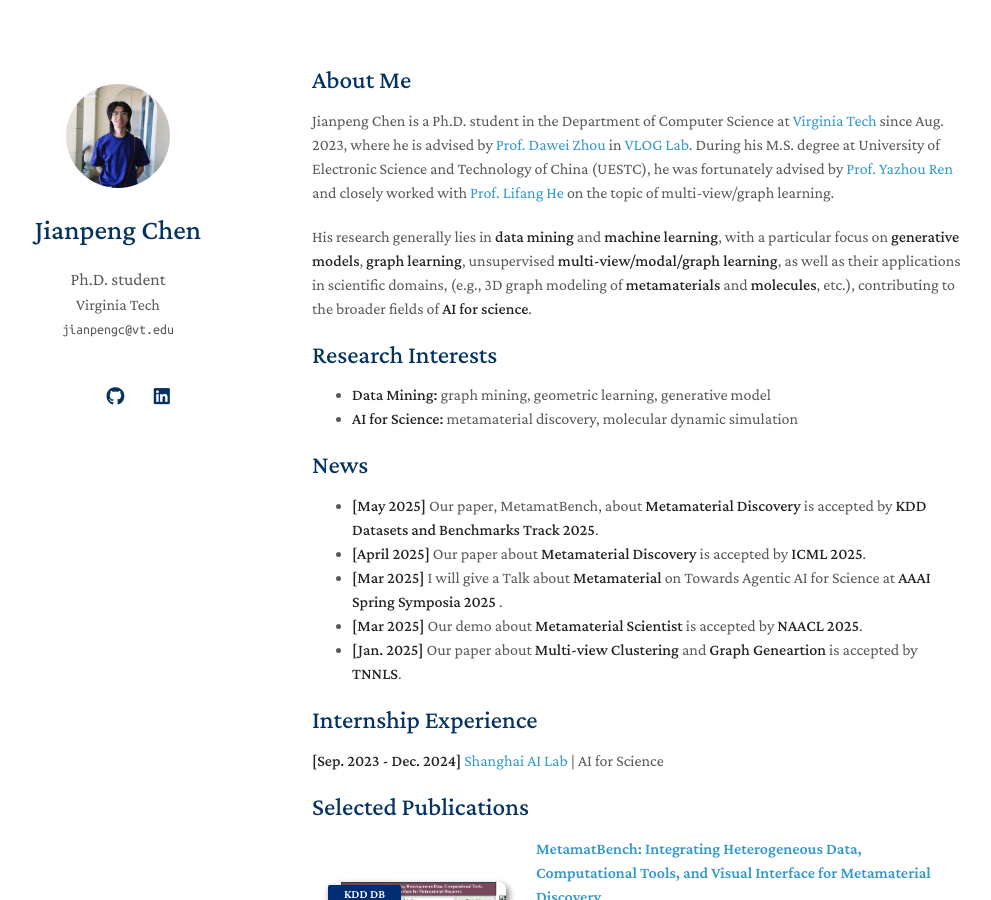
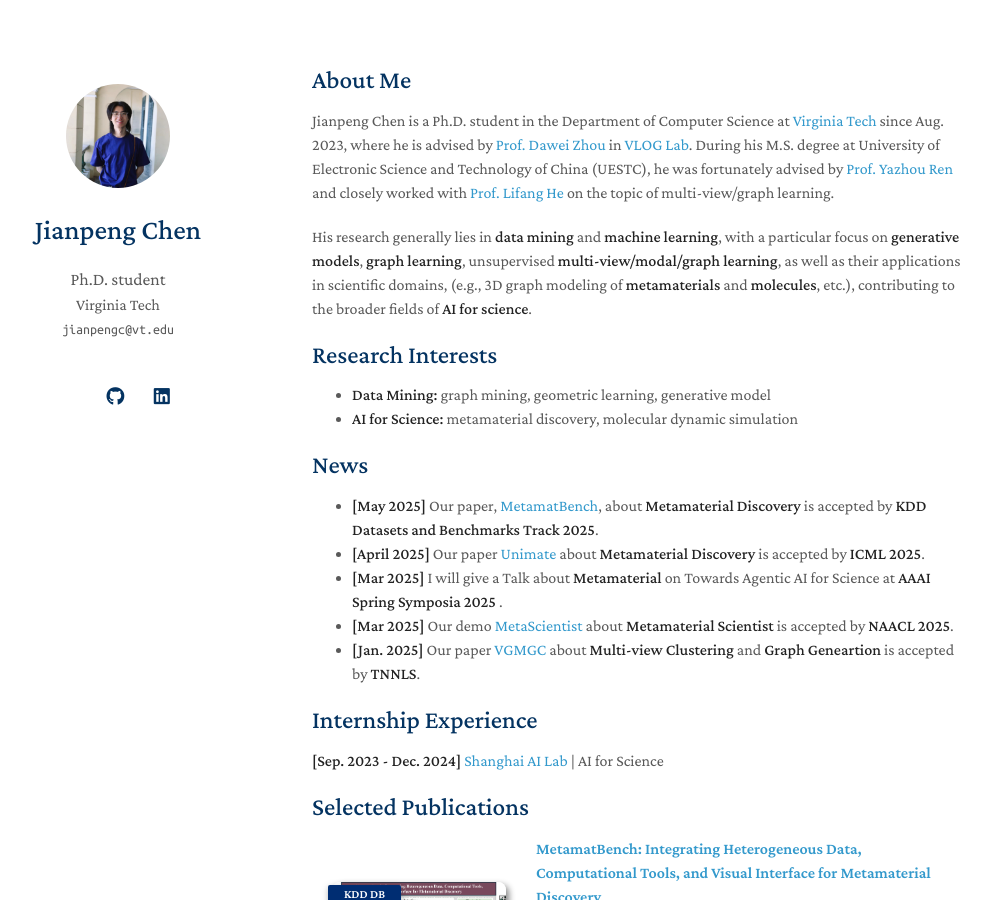
Before and after one commit to cjpcool/cjpcool.github.io, a Jekyll site: the page built from index.md, in a window 1280 px wide and 900 px high. Shown: the whole window, without its empty margins (158-1149 px from the left). Built offline with Jekyll 4.4.1, drawn with Linux system fonts in a browser that asks for light colours; a style sheet for code colours, icons or effects is not loaded; our own code applies the rules of GitHub Pages for plain Markdown files.

Commit message:
Update index.md

```diff
--- a/index.md
+++ b/index.md
@@ -15,11 +15,11 @@
 
 ## News
 
-- **[May 2025]** Our paper, MetamatBench, about **Metamaterial Discovery** is accepted by **KDD Datasets and Benchmarks Track 2025**.
-- **[April 2025]** Our paper about **Metamaterial Discovery** is accepted by **ICML 2025**.
+- **[May 2025]** Our paper, [MetamatBench](https://arxiv.org/abs/2505.20299), about **Metamaterial Discovery** is accepted by **KDD Datasets and Benchmarks Track 2025**.
+- **[April 2025]** Our paper [Unimate]() about **Metamaterial Discovery** is accepted by **ICML 2025**.
 - **[Mar 2025]** I will give a Talk about **Metamaterial** on Towards Agentic AI for Science at **AAAI Spring Symposia 2025** .
-- **[Mar 2025]** Our demo about **Metamaterial Scientist**  is accepted by **NAACL 2025**.
-- **[Jan. 2025]** Our paper about **Multi-view Clustering** and **Graph Geneartion** is accepted by **TNNLS**.
+- **[Mar 2025]** Our demo [MetaScientist](https://arxiv.org/abs/2412.16270) about **Metamaterial Scientist**  is accepted by **NAACL 2025**.
+- **[Jan. 2025]** Our paper [VGMGC](https://ieeexplore.ieee.org/document/10833915) about **Multi-view Clustering** and **Graph Geneartion** is accepted by **TNNLS**.
 
 ## Internship Experience
 **[Sep. 2023 - Dec. 2024]** [Shanghai AI Lab](https://www.shlab.org.cn/) | AI for Science
```
